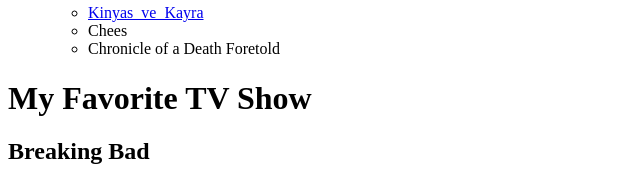
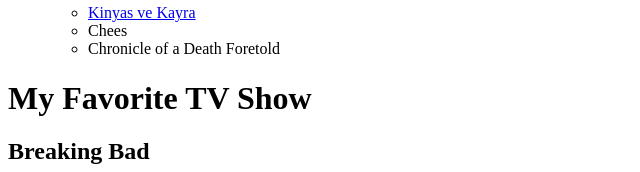
Before and after one commit to mahirturksoy/htmlilkodev, a plain HTML site: page index.html in a window 1280 px wide. Shown: the part 390-562 px from the top of the page, 0-640 px from the left. Drawn offline with Linux system fonts and the light colour scheme.

```diff
--- a/index.html
+++ b/index.html
@@ -25,7 +25,7 @@
     </li>
     <li>Books
         <ul>
-        <li><a href="https://www.goodreads.com/book/show/2066753.Kinyas_ve_Kayra">Kinyas_ve_Kayra</a></li>
+        <li><a href="https://www.goodreads.com/book/show/2066753.Kinyas_ve_Kayra"> Kinyas ve Kayra</a></li>
         <li>Chees</li>
         <li>Chronicle of a Death Foretold</li>
     </ul>
```
Also changed, not shown: 1 other file.
